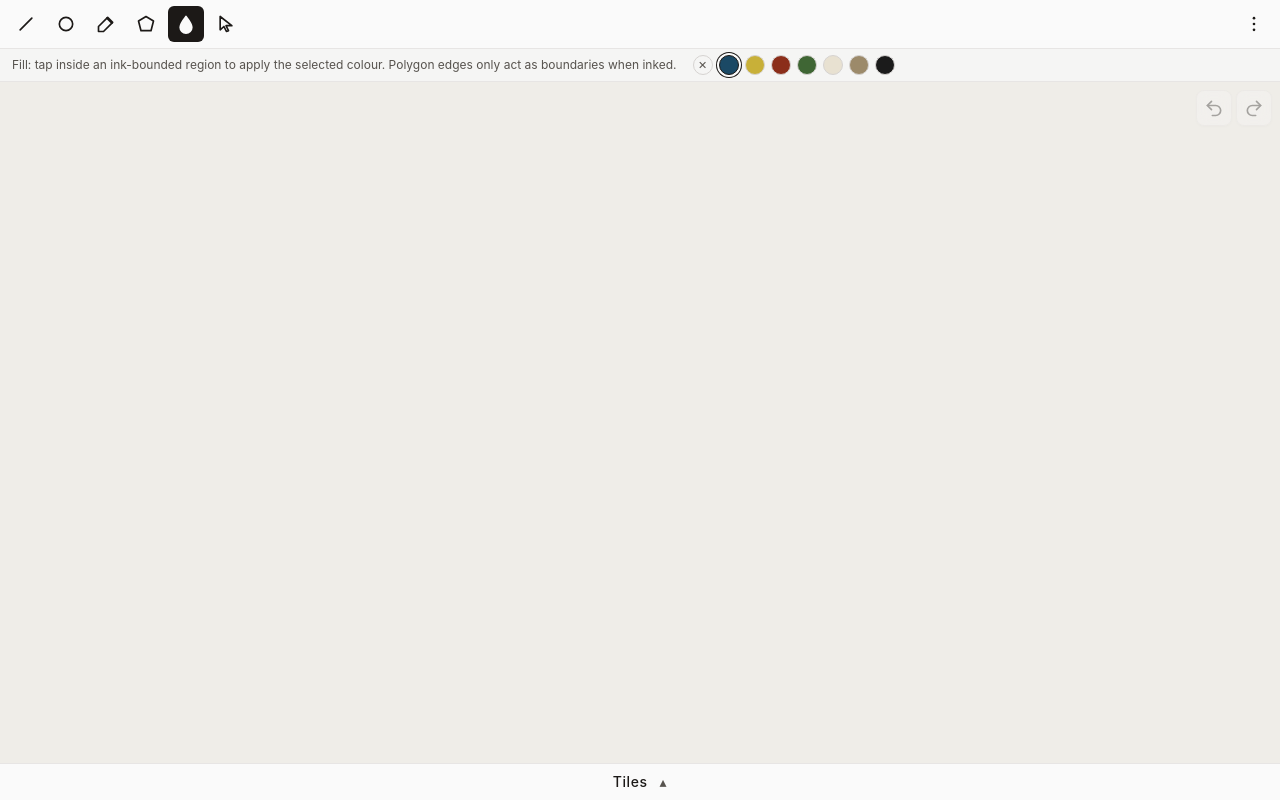
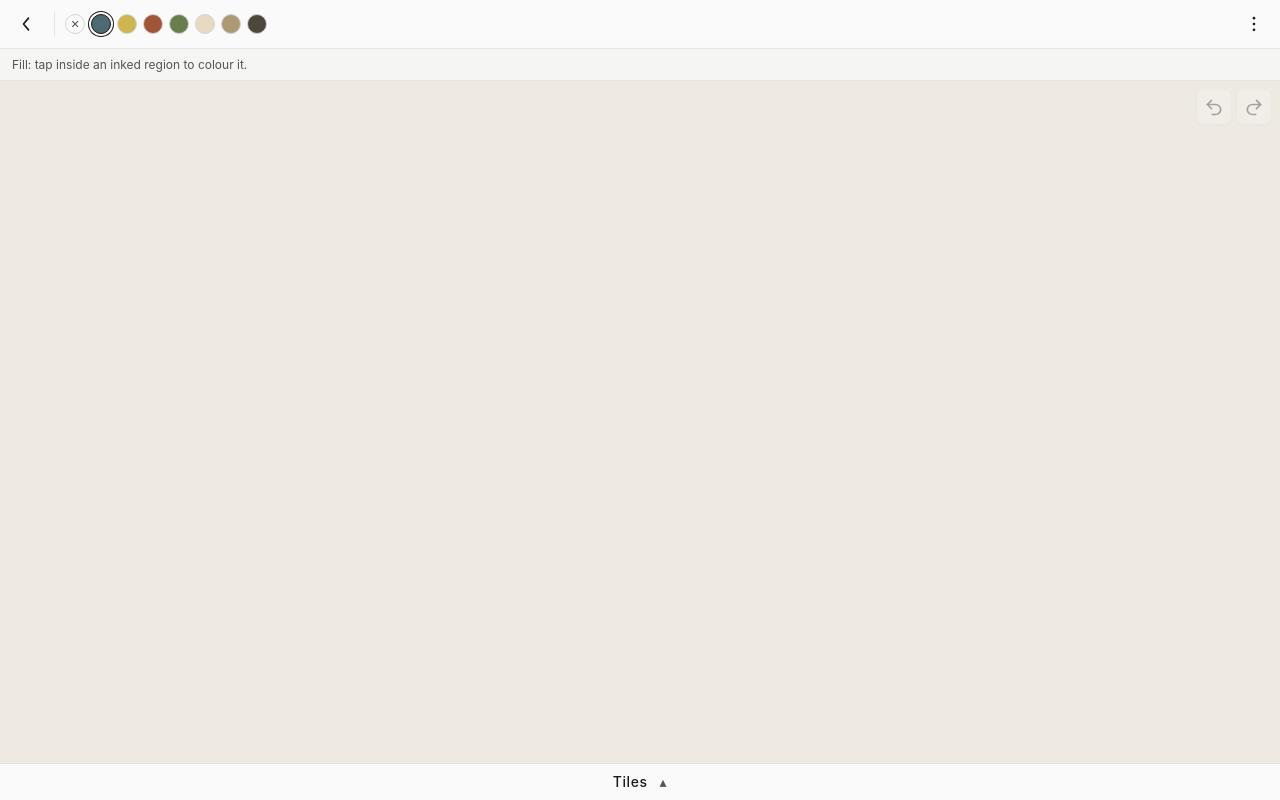
Before and after one commit to rrauber/Zellij, a React (Vite) app: page / in a window 1280 px wide. Both pictures are taken after a click on the button 186 px from the left and 24 px from the top of the page. Built offline with nearby package versions, Linux system fonts and the light colour scheme.

Commit message:
more improvements.

```diff
--- a/src/components/StatusBar.jsx
+++ b/src/components/StatusBar.jsx
@@ -1,5 +1,4 @@
 import React from 'react';
-import { COLOR_PALETTE } from '../constants.js';
 import { COLOR } from '../theme.js';
 
 // Always-visible thin strip below the toolbar. Two jobs:
@@ -34,42 +33,15 @@ export default function StatusBar({
         minHeight: 32,
       }}
     >
-      <span style={{ flex: '0 1 auto' }}>{hint}</span>
-
-      {tool === 'fill' && (
-        <div className="flex items-center gap-1.5" style={{ marginLeft: 8 }}>
-          {COLOR_PALETTE.map((c) => {
-            const isSelected = c === selectedColor;
-            const isEraser = c === null;
-            return (
-              <button
-                key={c ?? 'eraser'}
-                onClick={() => onSelectColor(c)}
-                title={isEraser ? 'Eraser' : c}
-                style={{
-                  width: 20, height: 20,
-                  borderRadius: 10,
-                  background: isEraser ? 'transparent' : c,
-                  border: `1px solid ${isSelected ? COLOR.text : COLOR.borderStrong}`,
-                  boxShadow: isSelected ? `0 0 0 2px ${COLOR.surface}, 0 0 0 3px ${COLOR.text}` : 'none',
-                  cursor: 'pointer',
-                  position: 'relative',
-                  flexShrink: 0,
-                  padding: 0,
-                }}
-              >
-                {isEraser && (
-                  <span style={{
-                    position: 'absolute', inset: 0,
-                    display: 'flex', alignItems: 'center', justifyContent: 'center',
-                    fontSize: 11, color: COLOR.textMuted,
-                  }}>✕</span>
-                )}
-              </button>
-            );
-          })}
-        </div>
-      )}
+      <span
+        style={{
+          flex: '0 1 auto',
+          minWidth: 0,
+          whiteSpace: 'nowrap',
+          overflow: 'hidden',
+          textOverflow: 'ellipsis',
+        }}
+      >{hint}</span>
 
       {editing && !draft && (
         <div className="flex gap-1.5 items-center" style={{ marginLeft: 'auto' }}>
@@ -96,27 +68,30 @@ export default function StatusBar({
 }
 
 // One-line description of the current tool / draft / polygon-progress state.
-// Falling-through cases are arranged from most specific (mid-draft prompt) to
-// most general (idle tool).
+// Kept short enough to fit one row on a typical phone (~35–45 chars) so the
+// status strip doesn't wrap. Falling-through cases are arranged from most
+// specific (mid-draft prompt) to most general (idle tool). Fill is the one
+// tool that returns an empty hint: when it's active the palette takes the
+// row so the two don't crowd each other.
 function computeHint({ tool, draft, polyDraft, editing }) {
-  if (draft?.kind === 'line') return 'Tap to set the second endpoint.';
-  if (draft?.kind === 'circle' && draft.step === 'measureA') return 'Tap a second point to set the compass width.';
-  if (draft?.kind === 'circle' && draft.step === 'placing') return 'Tap to place a circle. Tap the Circle tool to remeasure.';
+  if (draft?.kind === 'line') return 'Tap the second point.';
+  if (draft?.kind === 'circle' && draft.step === 'measureA') return 'Tap a second point for the radius.';
+  if (draft?.kind === 'circle' && draft.step === 'placing') return 'Tap to place. Re-tap Circle to remeasure.';
   if (polyDraft?.length > 0) {
-    return `Polygon: ${polyDraft.length} edge${polyDraft.length === 1 ? '' : 's'} — tap a connecting segment, or close back to the start.`;
+    return `Polygon: ${polyDraft.length} edge${polyDraft.length === 1 ? '' : 's'} — tap to extend, or close.`;
   }
   if (editing) {
-    if (editing.kind === 'line')       return 'Editing line — drag the handles to lengthen or rotate.';
-    if (editing.kind === 'circle')     return 'Editing circle — drag the centre or radius handle.';
-    if (editing.kind === 'placedTile') return 'Editing tile — drag to move, rotate or flip. Use Fill to colour regions.';
+    if (editing.kind === 'line')       return 'Editing line — drag handles to resize or rotate.';
+    if (editing.kind === 'circle')     return 'Editing circle — drag centre or radius.';
+    if (editing.kind === 'placedTile') return 'Editing tile — drag, rotate, flip.';
   }
   switch (tool) {
-    case 'line':    return 'Line: tap two points to draw a line. While editing, drag angle handles to snap to horizontal.';
-    case 'circle':  return 'Circle: tap two points to set the compass, then tap to place.';
-    case 'ink':     return 'Ink: tap a construction segment to bold it — inked lines also bound colour-fill regions.';
-    case 'polygon': return 'Polygon: tap connected construction segments to enclose an area; the captured shape becomes a reusable tile in the Tiles drawer.';
-    case 'fill':    return 'Fill: tap inside an ink-bounded region to apply the selected colour. Polygon edges only act as boundaries when inked.';
-    case 'select':  return 'Select: tap a line, circle, or tile to edit it.';
+    case 'line':    return 'Line: tap two points to draw.';
+    case 'circle':  return 'Circle: tap two points, then place.';
+    case 'ink':     return 'Ink: tap to bold — inks bound colour fills.';
+    case 'polygon': return 'Polygon: tap segments around a closed loop.';
+    case 'fill':    return 'Fill: tap inside an inked region to colour it.';
+    case 'select':  return 'Select: tap a line, circle, or tile.';
     default:        return '';
   }
 }
@@ -140,3 +115,32 @@ function SmallBtn({ children, onClick, title, danger }) {
     >{children}</button>
   );
 }
+
+export function Swatch({ color, selected, onSelect }) {
+  const isEraser = color === null;
+  return (
+    <button
+      onClick={onSelect}
+      title={isEraser ? 'Eraser' : color}
+      style={{
+        width: 20, height: 20,
+        borderRadius: 10,
+        background: isEraser ? 'transparent' : color,
+        border: `1px solid ${selected ? COLOR.text : COLOR.borderStrong}`,
+        boxShadow: selected ? `0 0 0 2px ${COLOR.surface}, 0 0 0 3px ${COLOR.text}` : 'none',
+        cursor: 'pointer',
+        position: 'relative',
+        flexShrink: 0,
+        padding: 0,
+      }}
+    >
+      {isEraser && (
+        <span style={{
+          position: 'absolute', inset: 0,
+          display: 'flex', alignItems: 'center', justifyContent: 'center',
+          fontSize: 11, color: COLOR.textMuted,
+        }}>✕</span>
+      )}
+    </button>
+  );
+}
--- a/src/components/Toolbar.jsx
+++ b/src/components/Toolbar.jsx
@@ -19,10 +19,12 @@ function useHasFinePointer() {
   return yes;
 }
 import { COLOR } from '../theme.js';
+import { COLOR_PALETTE } from '../constants.js';
 import {
   LineIcon, CircleIcon, InkIcon, PolygonIcon, FillIcon, SelectIcon,
-  EyeIcon, EyeOffIcon, ClearIcon, KebabIcon,
+  EyeIcon, EyeOffIcon, ClearIcon, KebabIcon, BackIcon,
 } from './icons.jsx';
+import { Swatch } from './StatusBar.jsx';
 
 const TOOLS = [
   { id: 'line',    label: 'Line',    shortcut: 'L', Icon: LineIcon    },
@@ -35,10 +37,53 @@ const TOOLS = [
 
 export default function Toolbar({
   tool, onSelectTool,
+  selectedColor, onSelectColor,
+  onExitFill,
   showCons, onToggleCons,
   confirmClear, onClear,
 }) {
   const showShortcuts = useHasFinePointer();
+  const kebab = (
+    <KebabMenu
+      showCons={showCons}
+      onToggleCons={onToggleCons}
+      confirmClear={confirmClear}
+      onClear={onClear}
+    />
+  );
+
+  // Fill mode swaps the toolbar over to a colour-picker layout — a back
+  // chevron (returns to whatever tool the user was on before fill) on the
+  // left, the palette in the middle, kebab on the right. Frees the status
+  // bar for a real "tap a region" hint instead of crowding both onto one
+  // row.
+  if (tool === 'fill') {
+    return (
+      <div
+        className="flex items-center px-2 py-1.5 gap-1.5"
+        style={{
+          background: COLOR.surface,
+          borderBottom: `1px solid ${COLOR.border}`,
+        }}
+      >
+        <Btn onClick={onExitFill} title="Back to tools (Esc)">
+          <BackIcon />
+        </Btn>
+        <div style={{ width: 1, height: 24, background: COLOR.border, margin: '0 4px' }} />
+        {COLOR_PALETTE.map((c) => (
+          <Swatch
+            key={c ?? 'eraser'}
+            color={c}
+            selected={c === selectedColor}
+            onSelect={() => onSelectColor(c)}
+          />
+        ))}
+        <div style={{ flex: 1 }} />
+        {kebab}
+      </div>
+    );
+  }
+
   return (
     <div
       className="flex items-center px-2 py-1.5 gap-1 flex-wrap"
@@ -59,12 +104,7 @@ export default function Toolbar({
         </Btn>
       ))}
       <div style={{ flex: 1 }} />
-      <KebabMenu
-        showCons={showCons}
-        onToggleCons={onToggleCons}
-        confirmClear={confirmClear}
-        onClear={onClear}
-      />
+      {kebab}
     </div>
   );
 }
--- a/src/components/ZellijApp.jsx
+++ b/src/components/ZellijApp.jsx
@@ -58,6 +58,11 @@ export default function ZellijApp() {
   // switches so the user doesn't lose their colour when, say, popping into
   // Select to nudge a tile and back into Fill.
   const [selectedColor, setSelectedColor] = useState(DEFAULT_COLOR);
+
+  // Tool to return to when the user leaves Fill mode via the back button.
+  // We save the current tool the moment they enter fill — going back drops
+  // them where they were instead of always landing on a hardcoded default.
+  const previousToolRef = useRef('line');
 
   // Rotation step grid for placed tiles. Cycles through symmetry-friendly increments.
   const [rotationStepIdx, setRotationStepIdx] = useState(DEFAULT_ROTATION_STEP_IDX);
@@ -343,7 +348,7 @@ export default function ZellijApp() {
 
   // Returns: { points: [{x,y, kind}], lines1D: [...], circles1D: [...], grid: Map, gridSize }
   const snapTargets = useMemo(() => {
-    const points = [];
+    let points = [];
 
     if (showCons) {
       for (const p of intersections) points.push({ x: p.x, y: p.y, kind: 'intersection' });
@@ -375,6 +380,67 @@ export default function ZellijApp() {
       // If construction is hidden, skip points that were specifically tagged as tile-construction.
       if (!showCons && p.isConstruction) continue;
       points.push(p);
+    }
+
+    // Second-pass filter when construction is hidden: drop any non-vertex
+    // snap point that *positionally* lies on a hidden construction shape.
+    // The flag-based filter above catches points that came *from* an
+    // intersection involving construction, but it doesn't catch points
+    // coming from another source (e.g., a tile-ink endpoint) that happen
+    // to coincide with a hidden construction line. Without this pass
+    // those dots look orphaned — floating where the user can't see any
+    // geometry. Tile vertices are exempt because corners are intrinsic
+    // to the polygon, not a by-product of construction.
+    //
+    // We check against both canvas construction (lines, circles) AND
+    // tile-internal construction (each placed tile's construction array,
+    // transformed to world).
+    if (!showCons) {
+      const TOL = 0.5; // world units; generous — we're matching "same place", not exact
+
+      // Collect every hidden construction stroke in world coords.
+      const hidden = []; // { type, a/b for line, center/radius/ang1/ang2 for arc/wholeCircle }
+      for (const id in lines) {
+        hidden.push({ type: 'line', a: lines[id].p1, b: lines[id].p2 });
+      }
+      for (const id in circles) {
+        hidden.push({ type: 'wholeCircle', center: circles[id].center, radius: circles[id].radius });
+      }
+      for (const pt of placed) {
+        const tile = tiles.find((t) => t.id === pt.tileId);
+        if (!tile?.construction) continue;
+        for (const c of tile.construction) {
+          const w = transformShape(c, pt);
+          if (w) hidden.push(w);
+        }
+      }
+
+      if (hidden.length > 0) {
+        const onHidden = (p) => {
+          for (const s of hidden) {
+            if (s.type === 'line') {
+              const dx = s.b.x - s.a.x, dy = s.b.y - s.a.y;
+              const len2 = dx * dx + dy * dy;
+              if (len2 < 1e-9) continue;
+              let t = ((p.x - s.a.x) * dx + (p.y - s.a.y) * dy) / len2;
+              if (t < 0) t = 0; else if (t > 1) t = 1;
+              const cx = s.a.x + t * dx, cy = s.a.y + t * dy;
+              if (Math.hypot(p.x - cx, p.y - cy) < TOL) return true;
+            } else if (s.type === 'wholeCircle') {
+              const d = Math.hypot(p.x - s.center.x, p.y - s.center.y);
+              if (Math.abs(d - s.radius) < TOL) return true;
+            } else if (s.type === 'arc') {
+              const dx = p.x - s.center.x, dy = p.y - s.center.y;
+              const d = Math.hypot(dx, dy);
+              if (Math.abs(d - s.radius) >= TOL) continue;
+              const ang = Math.atan2(dy, dx);
+              if (isAngleBetween(ang, s.ang1, s.ang2)) return true;
+            }
+          }
+          return false;
+        };
+        points = points.filter((p) => p.kind === 'tile-vertex' || !onHidden(p));
+      }
     }
 
     // Spatial Index (Uniform Grid)
@@ -1099,6 +1165,15 @@ export default function ZellijApp() {
     // eslint-disable-next-line react-hooks/exhaustive-deps
   }, [containerSize]);
 
+  // Keep `previousToolRef` synced to the most recent NON-fill tool, so the
+  // fill-mode back button can drop the user back where they were. Effect
+  // runs after every tool change; it only updates the ref when the new
+  // value isn't fill, so the ref always holds the last "real" tool.
+  useEffect(() => {
+    if (tool !== 'fill') previousToolRef.current = tool;
+  }, [tool]);
+  const exitFill = () => { setTool(previousToolRef.current); clearInteraction(); };
+
   // Wheel zoom — anchored at the cursor. Native listener with passive:false so
   // we can preventDefault the page scroll. macOS trackpad pinch arrives as
   // wheel events with ctrlKey set; we use a higher gain in that case so the
@@ -1191,7 +1266,7 @@ export default function ZellijApp() {
     editing, tool, containerSize,
     deleteLine, deleteCircle, deletePlaced,
     undoAction, redoAction, clearInteraction,
-    setTool, setShowCons, zoomAt,
+    setTool, setShowCons, zoomAt, exitFill,
   };
   useEffect(() => {
     const onKeyDown = (e) => {
@@ -1226,7 +1301,8 @@ export default function ZellijApp() {
           else if (s.editing.kind === 'placedTile') s.deletePlaced(s.editing.id);
           break;
         case 'Escape':
-          s.clearInteraction();
+          if (s.tool === 'fill') s.exitFill();
+          else s.clearInteraction();
           break;
         case 'l': case 'L': s.setTool('line');    s.clearInteraction(); break;
         case 'c': case 'C': s.setTool('circle');  s.clearInteraction(); break;
@@ -1304,6 +1380,9 @@ export default function ZellijApp() {
       <Toolbar
         tool={tool}
         onSelectTool={(t) => { setTool(t); clearInteraction(); }}
+        selectedColor={selectedColor}
+        onSelectColor={setSelectedColor}
+        onExitFill={exitFill}
         showCons={showCons} onToggleCons={() => setShowCons((s) => !s)}
         confirmClear={confirmClear} onClear={onClickClear}
       />
--- a/src/components/icons.jsx
+++ b/src/components/icons.jsx
@@ -35,12 +35,11 @@ export const PolygonIcon = () => (
   </I>
 );
 
-// Filled bucket-ish drop. The fill style cues "this places colour".
+// Drop outline. Matches the rest of the icon set's outlined style.
 export const FillIcon = () => (
-  <svg viewBox="0 0 24 24" width="20" height="20" stroke="currentColor" strokeWidth="2"
-       strokeLinecap="round" strokeLinejoin="round">
-    <path d="M12 3 C12 3 5 12 5 16 a7 7 0 0 0 14 0 C19 12 12 3 12 3 Z" fill="currentColor" />
-  </svg>
+  <I>
+    <path d="M12 3 C12 3 5 12 5 16 a7 7 0 0 0 14 0 C19 12 12 3 12 3 Z" />
+  </I>
 );
 
 // Pointer arrow. Top-left tail with the classic notched right side.
@@ -87,6 +86,13 @@ export const ClearIcon = () => (
   </I>
 );
 
+// Back chevron — used as the "leave fill mode" affordance in the toolbar.
+export const BackIcon = () => (
+  <I>
+    <polyline points="15 5 9 12 15 19" />
+  </I>
+);
+
 // Kebab — three dots, overflow-menu trigger.
 export const KebabIcon = () => (
   <svg viewBox="0 0 24 24" width="20" height="20" fill="currentColor">
--- a/src/constants.js
+++ b/src/constants.js
@@ -16,15 +16,21 @@ export const DEFAULT_ROTATION_STEP_IDX = 2;
 
 // Colour palette for the Fill tool. Loosely traditional zellij ground tones —
 // cobalt, saffron gold, terracotta, emerald, cream, honey ochre, soot black —
-// plus a leading null which acts as the eraser.
+// each pre-blended with the tile tint (formerly applied as an overlay
+// wash) so that no per-tile wash layer is needed: a colour drawn straight
+// onto the canvas already reads with that warm tonal cast.
+//
+// The pre-blend formula matches the old wash (`rgb(225,200,150)` over the
+// fill at α 0.25):  new = 0.25 · wash + 0.75 · raw.
+// Leading null acts as the eraser.
 export const COLOR_PALETTE = [
   null,
-  '#1B4965',
-  '#C8B038',
-  '#8B2E1A',
-  '#3F6634',
-  '#E8E1D1',
-  '#9C8A6A',
-  '#1B1B1B',
+  '#4D6971', // cobalt
+  '#CEB650', // saffron gold
+  '#A15539', // terracotta
+  '#687F4D', // emerald
+  '#E6DBC2', // cream
+  '#AD9A75', // honey ochre
+  '#4D463A', // soot black
 ];
-export const DEFAULT_COLOR = '#1B4965';
+export const DEFAULT_COLOR = '#4D6971';
--- a/src/hooks/useDocument.js
+++ b/src/hooks/useDocument.js
@@ -9,13 +9,27 @@ import { edgeToShape } from '../tiles/transform.js';
 // Bumped whenever the persisted shape changes. `migrate()` runs on load and
 // brings older snapshots up to the current version, so users don't lose
 // their work across schema changes.
-const DOC_VERSION = 3;
+const DOC_VERSION = 4;
 
 // v1 → v2: boundary edges are now part of `inks` rather than being a separate
 // dark stroke. Synthesise one ink per edge so old tiles render the same way.
 //
 // v2 → v3: introduces a top-level `colors` slice ([{x, y, color}]) for the
 // fill tool. Just default to empty.
+//
+// v3 → v4: the tile-silhouette wash was retired and folded directly into the
+// default palette colours. Anchors saved under the old palette would suddenly
+// render more saturated (no wash on top), so we rewrite each known old hex
+// to its pre-tinted equivalent. Unknown / user-picked colours pass through.
+const V3_TO_V4_COLORS = {
+  '#1B4965': '#4D6971',
+  '#C8B038': '#CEB650',
+  '#8B2E1A': '#A15539',
+  '#3F6634': '#687F4D',
+  '#E8E1D1': '#E6DBC2',
+  '#9C8A6A': '#AD9A75',
+  '#1B1B1B': '#4D463A',
+};
 function migrate(s) {
   if (!s) return s;
   let v = s.version ?? 1;
@@ -32,6 +46,13 @@ function migrate(s) {
   if (v < 3) {
     s = { ...s, colors: s.colors || [] };
     v = 3;
+  }
+  if (v < 4) {
+    const colors = (s.colors || []).map((c) =>
+      V3_TO_V4_COLORS[c.color] ? { ...c, color: V3_TO_V4_COLORS[c.color] } : c
+    );
+    s = { ...s, colors };
+    v = 4;
   }
   return { ...s, version: DOC_VERSION };
 }
--- a/src/theme.js
+++ b/src/theme.js
@@ -30,13 +30,12 @@ export const COLOR = {
   danger:        '#DC2626',  // clear / delete (cleaner red than burgundy)
 
   // ---- Canvas (artwork side) ----
-  // Subtle warm-leaning very-light gray. Distinct from chrome (it's slightly
-  // darker, reads as a "drawing surface" beneath the panels) without being
-  // overtly parchment. The translucent tile silhouette tint still composites
-  // to a hair warmer than the canvas, preserving the polygon-over-canvas
-  // contrast we liked from the original.
-  canvas:        '#EFEDE8',
-  tileFill:      'rgba(225,200,150,0.25)',
+  // Subtle warm-leaning very-light gray, ~30 % of the way from the
+  // original `#EFEDE8` toward the old composited tile-area tone `#ECE4D4`.
+  // The wash is gone — its tint lives in the default fill palette — but
+  // a slightly warmer surround keeps the cool blues from reading too
+  // warm against a cold-white background.
+  canvas:        '#EEEAE2',
   ink:           '#1B1B1B',
   construction:  '#9C8A6A',
 };
```
Also changed, not shown: src/components/CanvasRenderer.jsx (+6 -55 lines).
